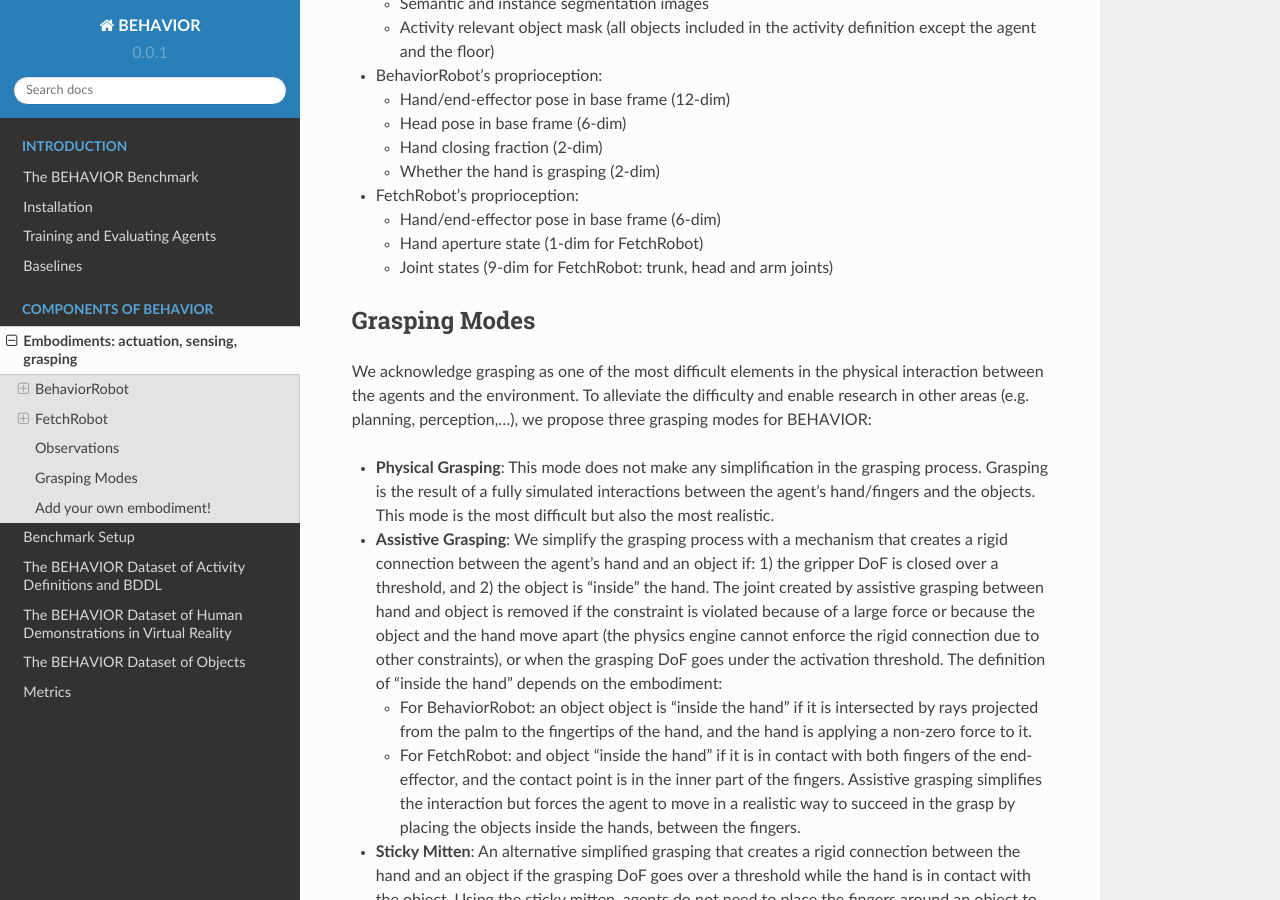
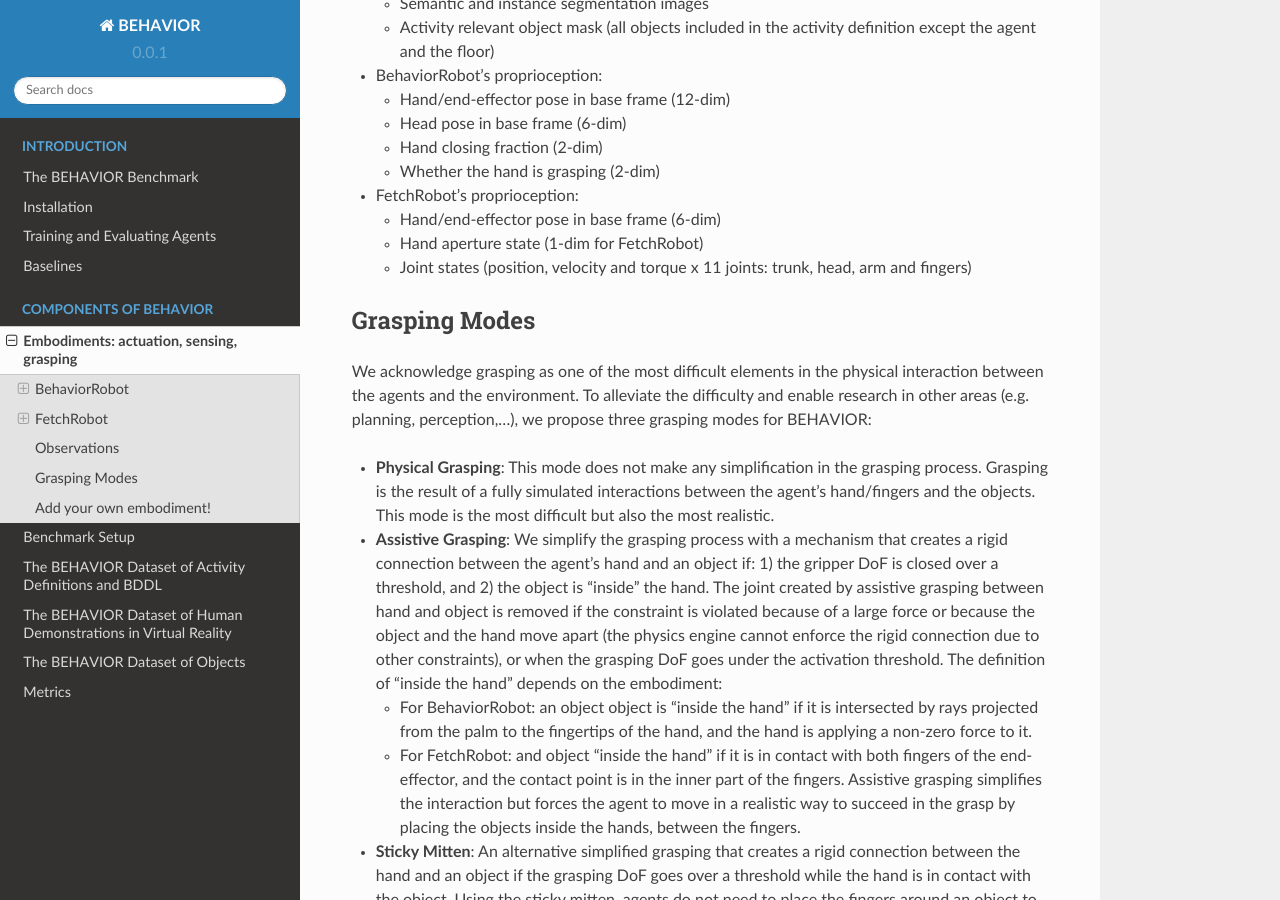
Before and after one commit to StanfordVL/behavior, a Sphinx documentation site: the page built from docs/agents.md, in a window 1280 px wide and 900 px high, scrolled down 2764 px. Built offline with Sphinx 7.4.7 and the Read the Docs theme 2.0.0, drawn with Linux system fonts in a browser that asks for light colours; pages that are not in the unit, such as notebooks, are missing from menus.

Commit message:
Update agents.md

```diff
--- a/docs/agents.md
+++ b/docs/agents.md
@@ -72,7 +72,7 @@ Both agent embodiments have similar sensing capabilities based on virtual sensor
 - FetchRobot's proprioception:
     - Hand/end-effector pose in base frame (6-dim)
     - Hand aperture state (1-dim for FetchRobot)
-    - Joint states (9-dim for FetchRobot: trunk, head and arm joints)
+    - Joint states (position, velocity and torque x 11 joints: trunk, head, arm and fingers)
 
 ## Grasping Modes
 
```
